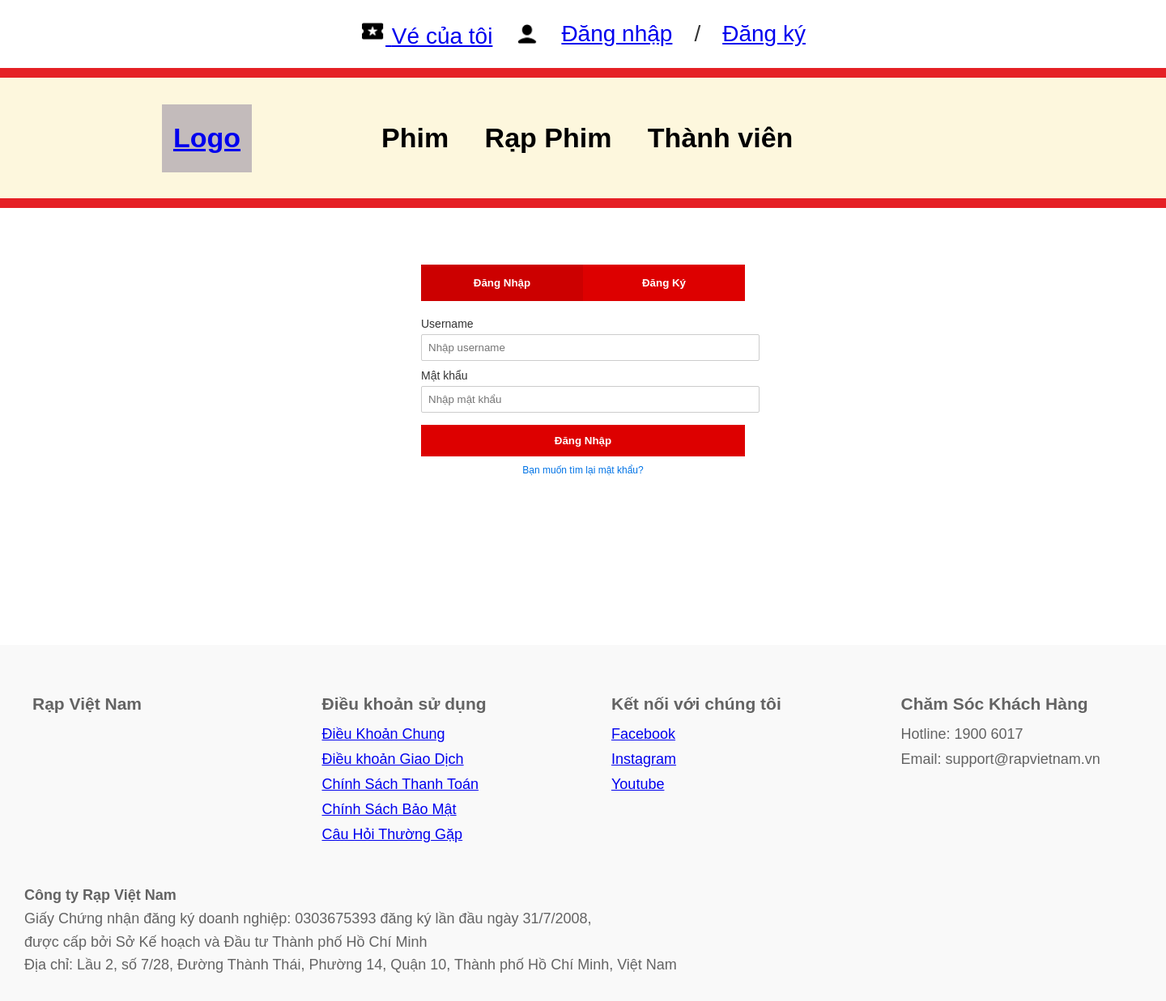
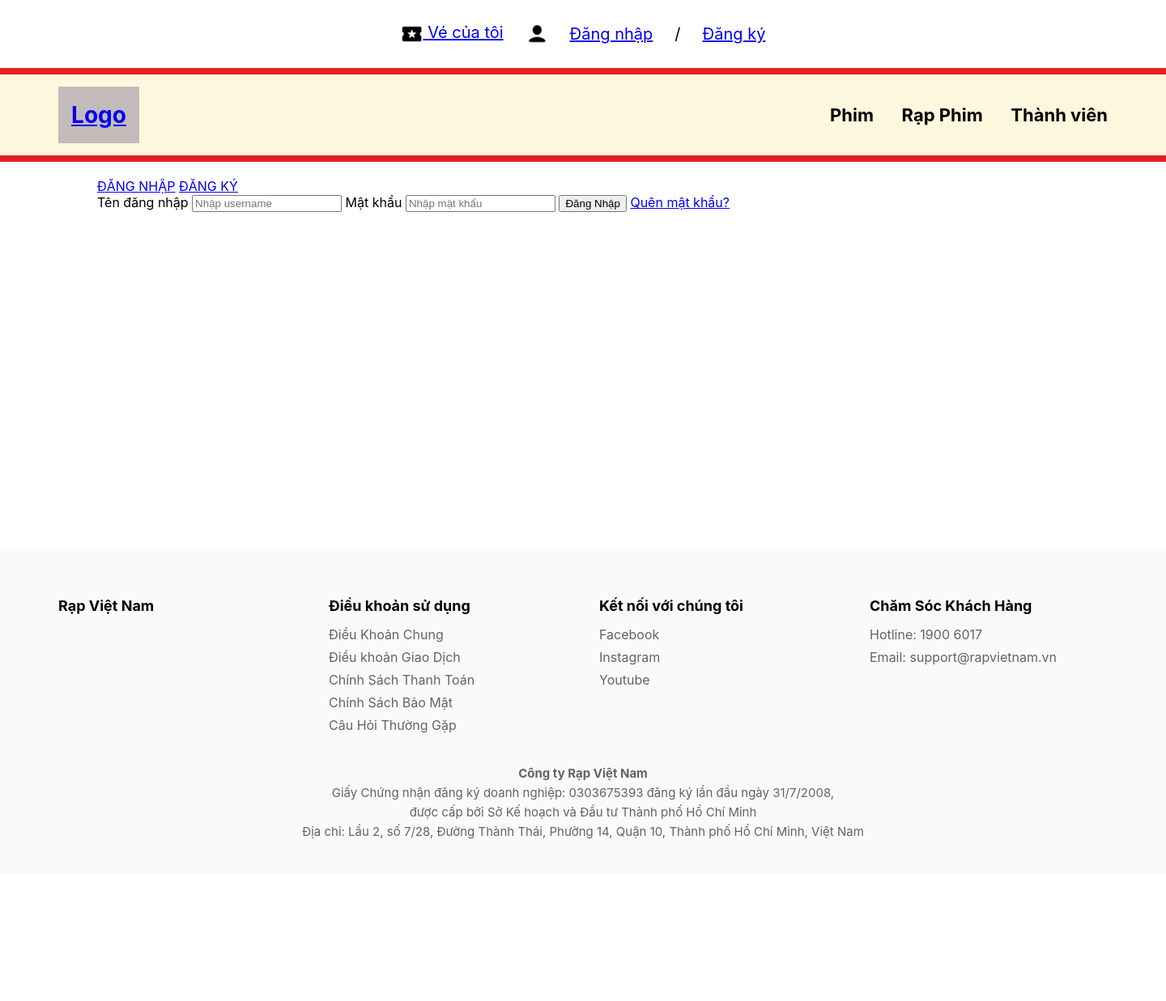
Before and after one commit to pixelgame239/Online-Movie-Ticket-Booking-Website, a Django app: page /users/login/ in a window 1440 px wide. Shown: the whole page at 81% size. After the commit the page ends 1037 px from the top, so only its background shows below. Run offline with Django 5.2, Linux system fonts and the light colour scheme.

Commit message:
some gui

```diff
--- /dev/null
+++ b/moviebackend/static/css/base.css
@@ -0,0 +1,294 @@
+body {
+  margin: 0;
+  font-family: Inter, sans-serif;
+  background: #fff;
+  color: #000;
+}
+
+/* ===== Header ===== */
+.site-header {
+  max-width: 1440px;
+  width: 100%;
+  margin: 0 auto;
+}
+
+/* Top bar */
+.top-bar {
+  display: flex;
+  justify-content: center;
+  align-items: center;
+  gap: 27px;
+  height: 84px;
+  font-size: 20px;
+}
+
+.top-bar img {
+  width: 28px;
+  height: 28px;
+  vertical-align: middle;
+}
+
+/* Navbar */
+.navbar {
+  height: 100px;
+  background: #FDF7DD;
+  border-top: 8px solid #E52025;
+  border-bottom: 8px solid #E52025;
+  display: flex;
+  align-items: center;
+  padding: 0 5%;
+  justify-content: space-between;
+}
+
+.navbar .logo {
+  width: 100px;
+  height: 70px;
+  background: #C3BBBB;
+  display: flex;
+  justify-content: center;
+  align-items: center;
+  font-weight: bold;
+  font-size: 28px;
+}
+
+.navbar nav a {
+  font-size: 22px;
+  font-weight: bold;
+  text-decoration: none;
+  color: black;
+  margin-right: 30px;
+}
+
+.navbar nav a:last-child {
+  margin-right: 0;
+}
+
+/* ===== Main ===== */
+main {
+  min-height: 400px;
+  padding: 20px 5%;
+  max-width: 1200px;
+  margin: 0 auto;
+}
+
+/* ===== Footer ===== */
+footer {
+  max-width: 1440px;
+  width: 100%;
+  margin: 40px auto 0;
+  padding: 40px 5%;
+  box-sizing: border-box;
+  color: #636363;
+  background: #fafafa;
+}
+
+.footer-columns {
+  display: grid;
+  grid-template-columns: repeat(auto-fit, minmax(200px, 1fr));
+  gap: 40px;
+}
+
+footer h3 {
+  font-size: 18px;
+  font-weight: 700;
+  margin-bottom: 15px;
+  color: #000;
+}
+
+footer ul {
+  list-style: none;
+  padding: 0;
+  margin: 0;
+}
+
+footer ul li {
+  font-size: 16px;
+  margin-bottom: 8px;
+}
+
+footer ul li a {
+  text-decoration: none;
+  color: #636363;
+}
+
+footer ul li a:hover {
+  color: #E52025;
+}
+
+.company-info {
+  margin-top: 30px;
+  font-size: 15px;
+  line-height: 1.6;
+  text-align: center;
+}
+
+/* ===== Responsive ===== */
+@media (max-width: 768px) {
+  .top-bar {
+    font-size: 16px;
+    gap: 15px;
+  }
+
+  .navbar {
+    flex-direction: column;
+    gap: 10px;
+    height: auto;
+    padding: 15px;
+  }
+
+  .navbar .logo {
+    font-size: 22px;
+    width: 80px;
+    height: 55px;
+  }
+
+  .navbar nav a {
+    font-size: 18px;
+    margin-right: 15px;
+  }
+
+  main {
+    padding: 15px;
+  }
+
+  footer {
+    padding: 20px;
+  }
+}
+/* ===== Slider ===== */
+.slider {
+  position: relative;
+  width: 100%;
+  max-height: 500px;
+  overflow: hidden;
+  margin-bottom: 50px;
+}
+
+.slider img {
+  width: 100%;
+  height: 500px;
+  object-fit: cover;
+}
+
+.slide {
+  display: none;
+}
+
+.slide.active {
+  display: block;
+}
+
+.slider button {
+  position: absolute;
+  top: 50%;
+  transform: translateY(-50%);
+  background: rgba(0,0,0,0.5);
+  color: #fff;
+  border: none;
+  font-size: 24px;
+  cursor: pointer;
+  padding: 10px 15px;
+}
+
+.slider .prev {
+  left: 20px;
+}
+.slider .next {
+  right: 20px;
+}
+
+/* ===== Movies Section ===== */
+.movies {
+  margin-bottom: 60px;
+}
+
+.movies h2 {
+  font-size: 28px;
+  font-weight: 700;
+  color: #E52025;
+  margin-bottom: 25px;
+  text-align: center;
+}
+
+.carousel {
+  display: flex;
+  align-items: center;
+  gap: 15px;
+}
+
+.movie-list {
+  display: flex;
+  gap: 20px;
+  overflow-x: auto;
+  scroll-behavior: smooth;
+  padding-bottom: 10px;
+}
+
+.movie-card {
+  min-width: 220px;
+  border: 1px solid #ddd;
+  border-radius: 10px;
+  overflow: hidden;
+  background: #fff;
+  box-shadow: 0 3px 6px rgba(0,0,0,0.1);
+  position: relative;
+}
+
+.movie-card img {
+  width: 100%;
+  height: 320px;
+  object-fit: cover;
+}
+
+.movie-card .no-poster {
+  width: 100%;
+  height: 320px;
+  background: #eee;
+  display: flex;
+  align-items: center;
+  justify-content: center;
+  font-size: 14px;
+}
+
+.movie-card .tag {
+  position: absolute;
+  top: 0;
+  left: 0;
+  background: #E52025;
+  color: #fff;
+  padding: 5px 10px;
+  font-size: 14px;
+  font-weight: 600;
+  border-radius: 0 0 6px 0;
+}
+
+.movie-card .info {
+  padding: 10px;
+  text-align: center;
+}
+
+.movie-card .info p {
+  font-size: 16px;
+  font-weight: 600;
+  margin-bottom: 10px;
+}
+
+.btn-detail,
+.btn-ticket {
+  display: inline-block;
+  margin: 5px;
+  padding: 8px 12px;
+  border-radius: 6px;
+  text-decoration: none;
+  font-size: 14px;
+}
+
+.btn-detail {
+  background: #E52025;
+  color: #fff;
+}
+
+.btn-ticket {
+  background: #000;
+  color: #fff;
+}
--- a/moviebackend/static/style.css
+++ /dev/null
@@ -1,225 +0,0 @@
-body {
-  font-family: Arial, sans-serif;
-  margin: 0;
-  padding: 0;
-  background: #fff;
-  color: #333;
-}
-
-.login-container {
-  width: 400px;
-  margin: 50px auto;
-  text-align: center;
-}
-
-.tabs {
-  display: flex;
-}
-
-.tab {
-  flex: 1;
-  padding: 15px;
-  background: #d00;
-  color: white;
-  border: none;
-  cursor: pointer;
-  font-weight: bold;
-}
-
-.tab.active {
-  background: #c00;
-}
-
-.login-form {
-  margin-top: 20px;
-  text-align: left;
-}
-
-.login-form label {
-  display: block;
-  margin: 10px 0 5px;
-  font-size: 14px;
-}
-
-.login-form input {
-  width: 100%;
-  padding: 8px;
-  border: 1px solid #ccc;
-  border-radius: 2px;
-}
-
-.btn-login {
-  width: 100%;
-  padding: 12px;
-  background: #d00;
-  color: white;
-  border: none;
-  margin-top: 15px;
-  font-weight: bold;
-  cursor: pointer;
-}
-
-.forgot {
-  display: block;
-  margin-top: 10px;
-  text-align: center;
-  font-size: 12px;
-  color: #0073e6;
-  text-decoration: none;
-}
-
-/* Footer */
-footer {
-  background: #f9f9f9;
-  padding: 30px;
-  margin-top: 100px;
-  font-size: 13px;
-}
-
-.footer-columns {
-  display: flex;
-  justify-content: space-between;
-  flex-wrap: wrap;
-  margin-bottom: 20px;
-}
-
-.footer-columns div {
-  flex: 1;
-  margin: 10px;
-}
-
-.footer-columns h4 {
-  font-size: 14px;
-  margin-bottom: 10px;
-  color: #000;
-}
-
-.footer-bottom {
-  display: flex;
-  align-items: center;
-  border-top: 1px solid #ddd;
-  padding-top: 15px;
-}
-
-.footer-bottom .logo {
-  width: 60px;
-  height: 60px;
-  background: #ccc;
-  display: flex;
-  align-items: center;
-  justify-content: center;
-  margin-right: 20px;
-}
-
-/* Slider */
-.slider {
-  position: relative;
-  max-width: 800px;
-  margin: 30px auto;
-  overflow: hidden;
-}
-
-.slider img {
-  width: 100%;
-  border-radius: 5px;
-}
-
-.slider .prev,
-.slider .next {
-  position: absolute;
-  top: 50%;
-  transform: translateY(-50%);
-  background: rgba(0,0,0,0.5);
-  border: none;
-  color: #fff;
-  font-size: 24px;
-  padding: 10px;
-  cursor: pointer;
-}
-
-.slider .prev { left: 10px; }
-.slider .next { right: 10px; }
-
-/* Movie sections */
-.movies {
-  text-align: center;
-  margin: 40px auto;
-}
-
-.movies h2 {
-  font-size: 22px;
-  margin-bottom: 20px;
-}
-
-.carousel {
-  display: flex;
-  align-items: center;
-  justify-content: center;
-}
-
-.movie-list {
-  display: flex;
-  gap: 15px;
-}
-
-.movie-card {
-  width: 150px;
-  background: #eee;
-  border-radius: 5px;
-  padding: 10px;
-  position: relative;
-}
-
-.movie-card .poster {
-  width: 100%;
-  height: 200px;
-  background: #ccc;
-  border-radius: 5px;
-}
-
-.tag {
-  position: absolute;
-  top: 5px;
-  left: 5px;
-  padding: 2px 5px;
-  font-size: 12px;
-  font-weight: bold;
-  color: white;
-  border-radius: 3px;
-}
-
-.tag.t13 { background: #e0c000; }
-.tag.t18 { background: #c00; }
-.tag.p { background: #5cb85c; }
-.tag.k { background: #0275d8; }
-
-.info {
-  margin-top: 10px;
-}
-
-.info p {
-  font-size: 14px;
-  font-weight: bold;
-}
-
-.btn-detail,
-.btn-ticket {
-  display: block;
-  width: 100%;
-  margin-top: 5px;
-  padding: 6px;
-  font-size: 12px;
-  border: none;
-  cursor: pointer;
-  border-radius: 3px;
-}
-
-.btn-detail {
-  background: #444;
-  color: #fff;
-}
-
-.btn-ticket {
-  background: #d00;
-  color: #fff;
-}
--- a/moviebackend/templates/base.html
+++ b/moviebackend/templates/base.html
@@ -3,108 +3,10 @@
 <html lang="vi">
 <head>
   <meta charset="UTF-8">
+  <meta name="viewport" content="width=device-width, initial-scale=1.0">
   <title>{% block title %}Rạp Việt Nam{% endblock %}</title>
-  <style>
-    body {
-      margin: 0;
-      font-family: Inter, sans-serif;
-    }
-
-    /* Header */
-    .site-header {
-      width: 1440px;
-      margin: 0 auto;
-    }
-
-    .top-bar {
-      display: flex;
-      justify-content: center;
-      align-items: center;
-      gap: 27px;
-      height: 84px;
-      font-size: 28px;
-    }
-
-    .top-bar img {
-      width: 31px;
-      height: 31px;
-    }
-
-    .navbar {
-      height: 149px;
-      background: #FDF7DD;
-      border-top: 12px solid #E52025;
-      border-bottom: 12px solid #E52025;
-      display: flex;
-      align-items: center;
-      padding: 0 200px;
-      gap: 160px;
-    }
-
-    .navbar .logo {
-      width: 111px;
-      height: 84px;
-      background: #C3BBBB;
-      display: flex;
-      justify-content: center;
-      align-items: center;
-      font-weight: bold;
-      font-size: 34px;
-    }
-
-    .navbar nav a {
-      font-size: 34px;
-      font-weight: bold;
-      text-decoration: none;
-      color: black;
-      margin-right: 40px;
-    }
-
-    /* Main */
-    main {
-      min-height: 400px;
-      padding: 20px 0;
-    }
-
-    /* Footer */
-    footer {
-      width: 1440px;
-      margin: 40px auto 0;
-      padding: 40px 200px;
-      box-sizing: border-box;
-      color: #636363;
-    }
-
-    .footer-columns {
-      display: grid;
-      grid-template-columns: repeat(4, 1fr);
-      gap: 50px;
-    }
-
-    footer h3 {
-      font-size: 21px;
-      font-weight: 700;
-      margin-bottom: 15px;
-    }
-
-    footer ul {
-      list-style: none;
-      padding: 0;
-      margin: 0;
-    }
-
-    footer ul li {
-      font-size: 18px;
-      margin-bottom: 10px;
-    }
-
-    .company-info {
-      margin-top: 30px;
-      font-size: 18px;
-      line-height: 1.6;
-    }
-  </style>
-  <link rel="stylesheet" href="{% static '/style.css' %}">
+  <link rel="stylesheet" href="{% static 'css/base.css' %}">
+  {% block extra_css %}{% endblock %}
 </head>
 <body>
   <!-- Header -->
@@ -136,7 +38,6 @@
         {% endif %}
       </nav>
     </div>
-
   </header>
 
   <!-- Nội dung -->
@@ -184,5 +85,7 @@
       Địa chỉ: Lầu 2, số 7/28, Đường Thành Thái, Phường 14, Quận 10, Thành phố Hồ Chí Minh, Việt Nam
     </div>
   </footer>
+
+  {% block extra_js %}{% endblock %}
 </body>
 </html>
--- a/moviebackend/templates/login.html
+++ b/moviebackend/templates/login.html
@@ -1,24 +1,26 @@
 {% extends 'base.html' %}
 
-{% block title %}Login Page{% endblock %}
+{% block title %}Đăng Nhập{% endblock %}
+
 {% block content %}
-  <div class="login-container">
+<div class="auth-container">
   <!-- Tabs -->
-    <div class="tabs">
-      <button class="tab active">Đăng Nhập</button>
-      <button class="tab">Đăng Ký</button>
+  <div class="auth-tabs">
+    <a href="{% url 'users:user_login' %}" class="tab active">ĐĂNG NHẬP</a>
+    <a href="{% url 'users:register' %}" class="tab">ĐĂNG KÝ</a>
   </div>
 
   <!-- Form -->
-    <form class="login-form" method="post">
+  <form class="auth-form" method="post">
     {% csrf_token %}
-      <label>Username</label>
-      <input type="text" placeholder="Nhập username" name="username">
-      <label>Mật khẩu</label>
-      <input type="password" placeholder="Nhập mật khẩu" name="password">
+    <label for="username">Tên đăng nhập</label>
+    <input id="username" type="text" name="username" placeholder="Nhập username" required>
 
-      <button type="submit" class="btn-login">Đăng Nhập</button>
-      <a href="#" class="forgot">Bạn muốn tìm lại mật khẩu?</a>
+    <label for="password">Mật khẩu</label>
+    <input id="password" type="password" name="password" placeholder="Nhập mật khẩu" required>
+
+    <button type="submit" class="btn-auth">Đăng Nhập</button>
+    <a href="#" class="forgot">Quên mật khẩu?</a>
   </form>
 </div>
 {% endblock %}
```
Also changed, not shown: moviebackend/templates/register.html (added, +14 -0 lines), static/css/style.css (deleted, +0 -63 lines). Lines whose indentation alone changed are shown as unchanged.
